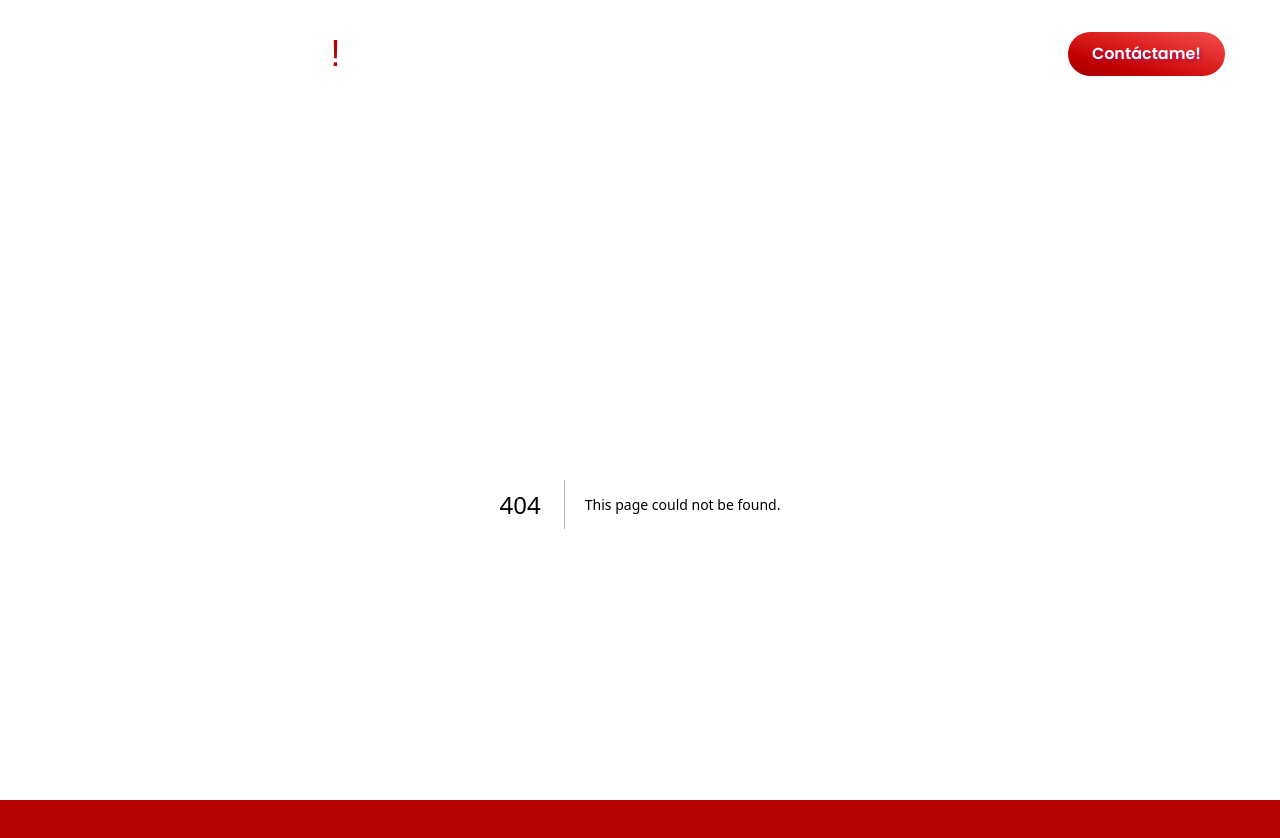
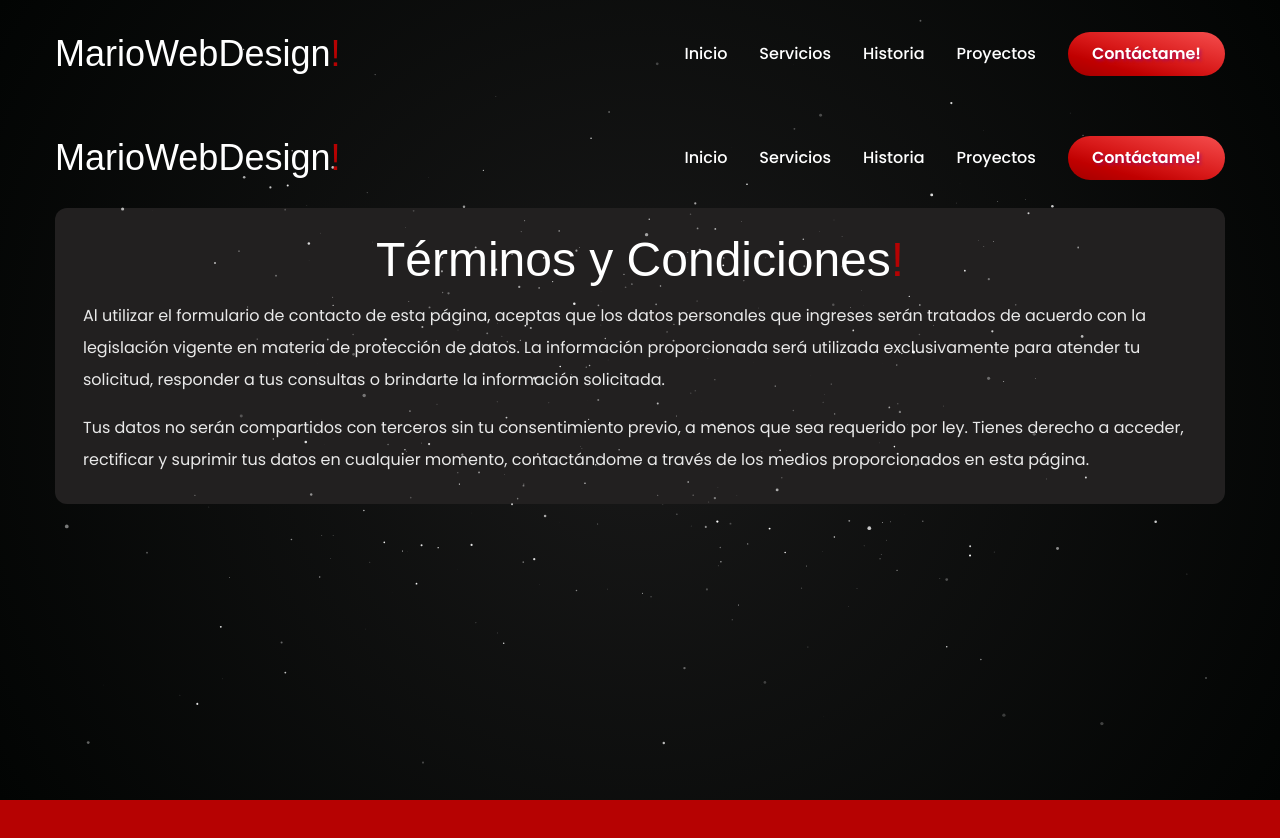
Before and after one commit to Marioalf2002/Portfolio_MarioWebDesign, a Next.js app: page /terms in a window 1280 px wide. Before the commit this address had no page. Shown: the top 838 px of the page. After the commit the page ends 800 px from the top, so only its background shows below. Built offline with nearby package versions, Linux system fonts and the light colour scheme; a web font is replaced by a local one.

Commit message:
Update Terminos y Condiciones

```diff
--- a/app/contact/page.jsx
+++ b/app/contact/page.jsx
@@ -266,6 +266,16 @@ const Contact = (props) => {
                   title="Este campo es obligatorio. Por favor, introduce tu mensaje."
                   {...register("message", { required: true })}
                 />
+                <p className="text-white/90">
+                  Al usar este formulario estas Aceptando los{" "}
+                  <a
+                    href="/terms"
+                    className="text-accent font-semibold hover:text-accent-hover"
+                    target="_blank"
+                  >
+                    Términos y Condiciones.
+                  </a>
+                </p>
                 <div className="flex justify-center items-center">
                   <Button
                     size="md"
--- a/app/metadata.js
+++ b/app/metadata.js
@@ -6,6 +6,7 @@ export const metadata = {
     history: "Historia | MarioWebDesign",
     work: "Proyectos | MarioWebDesign",
     contact: "Contacto | MarioWebDesign",
+    terms: "Términos y Condiciones | MarioWebDesign",
   },
   description: {
     default:
@@ -18,6 +19,8 @@ export const metadata = {
     work: "Explora los proyectos de desarrollo web que he realizado, desde sitios web & aplicaciones hasta tiendas en línea. Esto& seguro de que encontrarás inspiración & calidad en mi trabajo.",
     contact:
       "Contáctame para discutir tus ideas & necesidades. Juntos, crearemos una solución web personalizada que se adapte a tus objetivos & presupuesto.",
+    terms:
+      "Lee los términos & condiciones de uso de este sitio web, incluyendo la política de privacidad & cookies. Al navegar por este sitio, aceptas estos términos.",
   },
   url: {
     default: "https://mariowebdesigns.com",
@@ -26,6 +29,7 @@ export const metadata = {
     history: "https://mariowebdesigns.com/history",
     work: "https://mariowebdesigns.com/work",
     contact: "https://mariowebdesigns.com/contact",
+    terms: "https://mariowebdesigns.com/terms",
   },
   image: {
     default: "https://mariowebdesigns.com/opengraph-image.png",
@@ -34,5 +38,6 @@ export const metadata = {
     history: "https://mariowebdesigns.com/history/opengraph-image.png",
     work: "https://mariowebdesigns.com/work/opengraph-image.png",
     contact: "https://mariowebdesigns.com/contact/opengraph-image.png",
+    terms: "https://mariowebdesigns.com/terms/opengraph-image.png",
   },
 };
--- /dev/null
+++ b/app/terms/page.jsx
@@ -0,0 +1,44 @@
+"use client";
+
+import React from "react";
+import RootLayout from "../layout";
+import { motion } from "framer-motion";
+
+const terms = () => {
+  return (
+    <RootLayout page="terms">
+      <motion.section
+        initial={{ opacity: 0 }}
+        animate={{
+          opacity: 1,
+          transition: { delay: 1, duration: 0.4, ease: "easeIn" },
+        }}
+      >
+        <div className="container mx-auto z-20">
+          <div className="gap-4 p-7 bg-secondary rounded-xl">
+            <h1 className="text-4xl xl:text-5xl text-white font-secondary flex justify-center">
+              Términos y Condiciones<span className="text-accent">!</span>
+            </h1>
+            <p className="text-white/90 mt-4">
+              Al utilizar el formulario de contacto de esta página, aceptas que
+              los datos personales que ingreses serán tratados de acuerdo con la
+              legislación vigente en materia de protección de datos. La
+              información proporcionada será utilizada exclusivamente para
+              atender tu solicitud, responder a tus consultas o brindarte la
+              información solicitada.
+            </p>
+            <p className="text-white/90 mt-4">
+              Tus datos no serán compartidos con terceros sin tu consentimiento
+              previo, a menos que sea requerido por ley. Tienes derecho a
+              acceder, rectificar y suprimir tus datos en cualquier momento,
+              contactándome a través de los medios proporcionados en esta
+              página.
+            </p>
+          </div>
+        </div>
+      </motion.section>
+    </RootLayout>
+  );
+};
+
+export default terms;
--- a/components/Stats.jsx
+++ b/components/Stats.jsx
@@ -138,7 +138,7 @@ const Stats = () => {
             className="flex-1 flex gap-4 items-center justify-center xl:justify-start z-20"
             key="commits"
           >
-            +
+            <p className="text-4xl xl:text-6xl font-extrabold text-accent">+</p>
             <CountUp
               end={380}
               duration={5}
--- a/package.json
+++ b/package.json
@@ -22,15 +22,15 @@
     "axios": "^1.7.4",
     "class-variance-authority": "^0.7.0",
     "clsx": "^2.1.1",
-    "framer-motion": "^11.2.4",
+    "framer-motion": "^11.3.29",
     "lodash": "^4.17.21",
     "lucide-react": "^0.378.0",
     "next": "^14.2.3",
     "portfolio": "^0.1.0",
     "punycode": "^2.3.1",
-    "react": "^18",
+    "react": "^18.3.1",
     "react-countup": "^6.5.3",
-    "react-dom": "^18",
+    "react-dom": "^18.3.1",
     "react-email": "^3.0.0",
     "react-hook-form": "^7.51.5",
     "react-icons": "^5.2.1",
```
Also changed, not shown: 1 other file (tests, documents, lock files or other folders).
